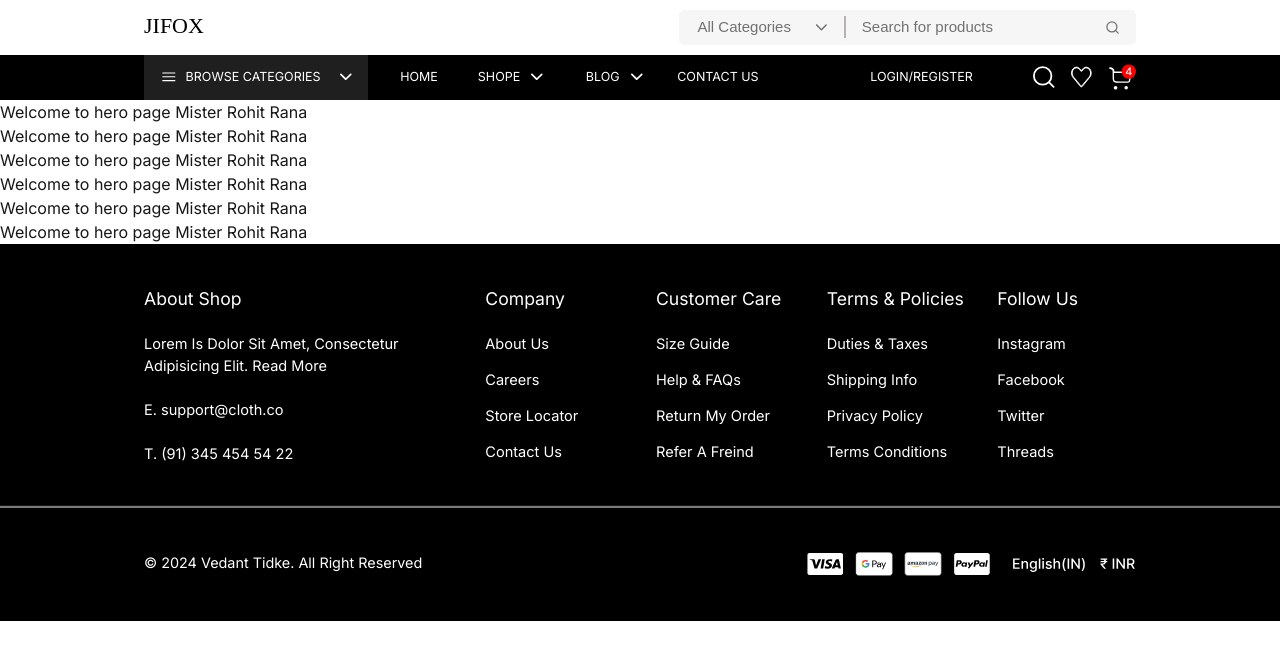
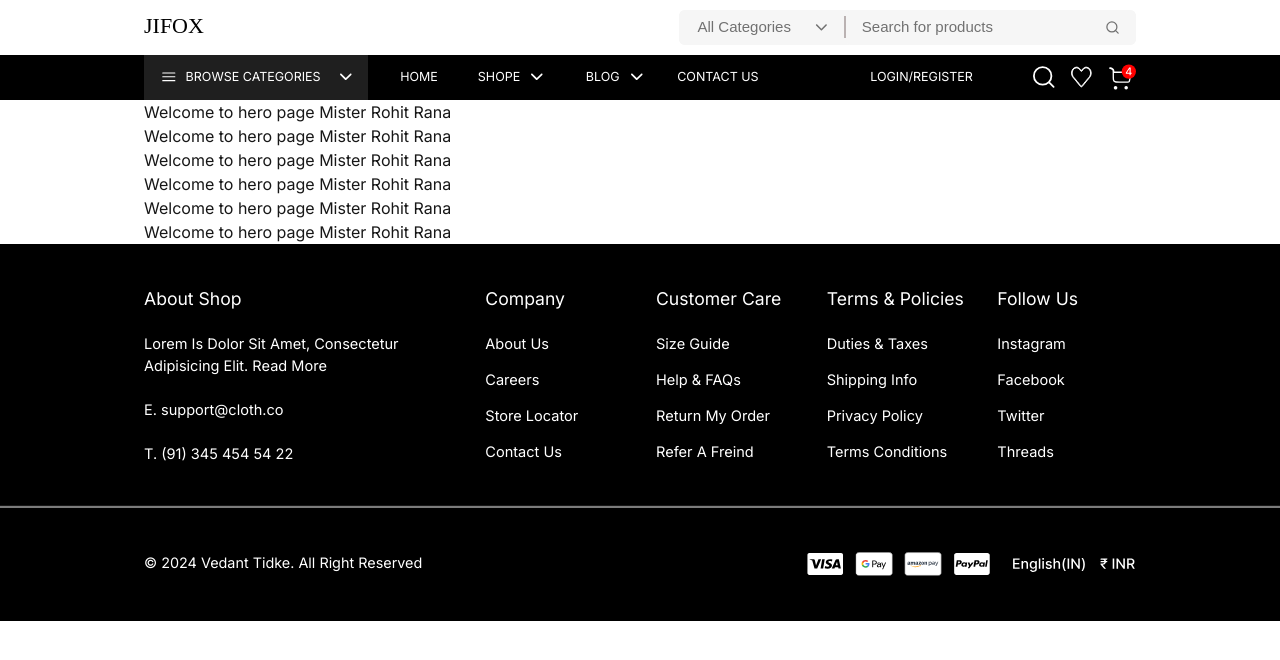
Before and after one commit to Rohit17112003/jifox, a Next.js app: page / in a window 1280 px wide. Shown: the top 660 px of the page. Built offline with nearby package versions, Linux system fonts and the light colour scheme; a web font is replaced by a local one.

Commit message:
testing some text in hero  page

```diff
--- a/src/components/Home/Hero.jsx
+++ b/src/components/Home/Hero.jsx
@@ -1,7 +1,7 @@
 const Hero = () => {
   const design = (
     <>
-      <div>
+      <div className="px-4 md:px-36 text-blue">
         <h1>Welcome to hero page Mister Rohit Rana</h1>
         <h1>Welcome to hero page Mister Rohit Rana</h1>
         <h1>Welcome to hero page Mister Rohit Rana</h1>
```
